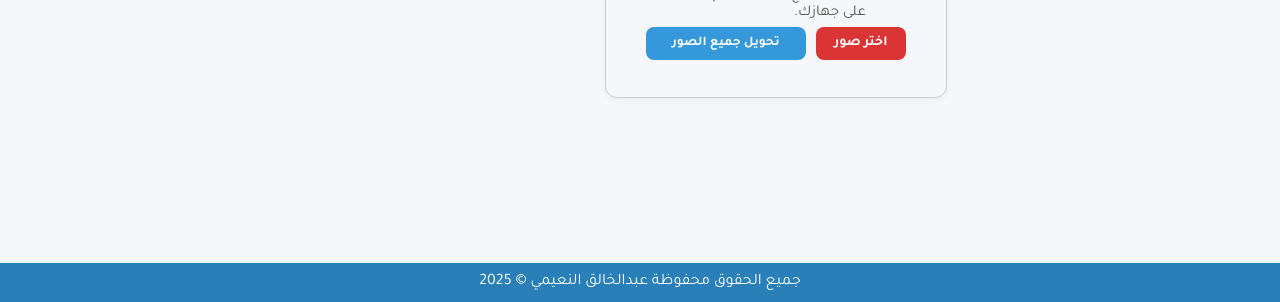
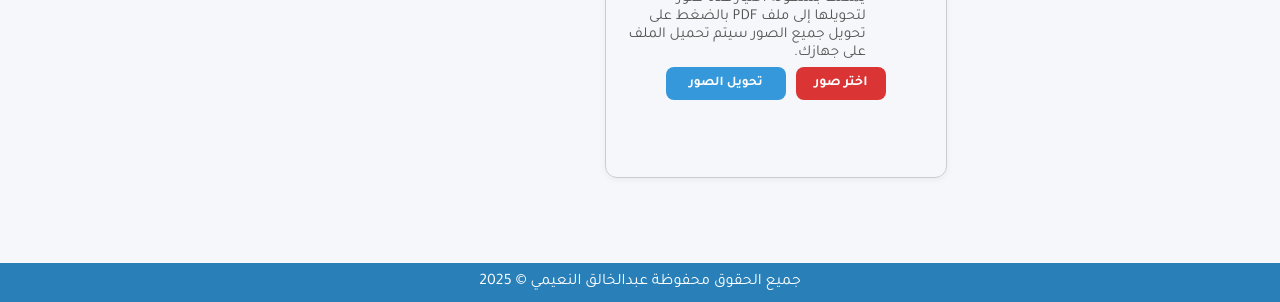
Before and after one commit to abd-nuimy/abd-sys-editor, a plain HTML site: page imgs.html in a window 1280 px wide. Shown: the part 498-800 px from the top of the page. Drawn offline with nearby package versions, Linux system fonts and the light colour scheme.

Commit message:
Update imgs.html

```diff
--- a/imgs.html
+++ b/imgs.html
@@ -304,7 +304,7 @@ body.dark-mode {
       border-radius: 12px;
       padding: 20px;
       width: 300px;
-      height: 160px;
+      height: 200px;
       cursor: pointer;
       box-shadow: 0 2px 6px rgba(0, 0, 0, 0.05);
       transition: 0.3s;
@@ -363,7 +363,7 @@ body.dark-mode {
   border-radius: 8px;
   cursor: pointer;
   font-weight: bold;
-  width: 160px;
+  width: 120px;
   text-align: center;
   text-transform: uppercase;
   transition: background-color 0.3s ease, transform 0.3s ease;
@@ -456,7 +456,7 @@ h2{
         <div class="button-row">
 
       <label for="multiImgInput">اختر صور</label>
-      <button onclick="multiImageToPDF()">تحويل جميع الصور</button>
+      <button onclick="multiImageToPDF()">تحويل الصور</button>
     </div>
     </div>
   </div>
```
